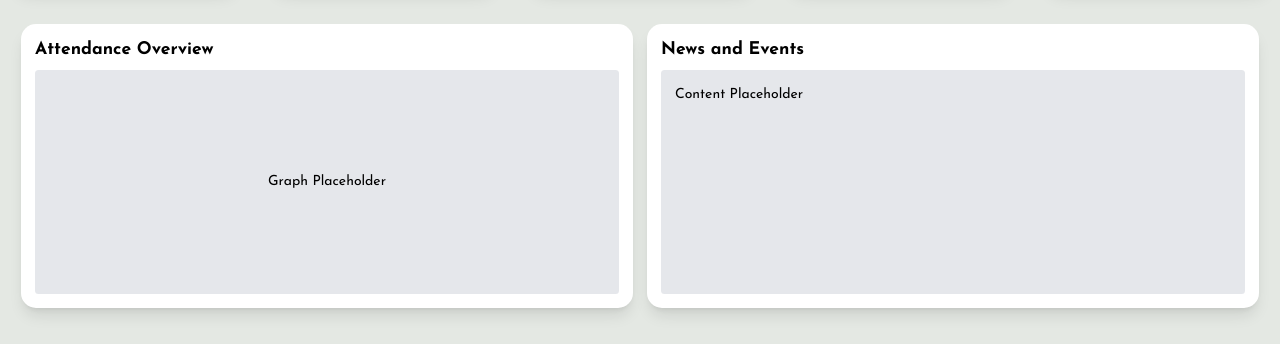
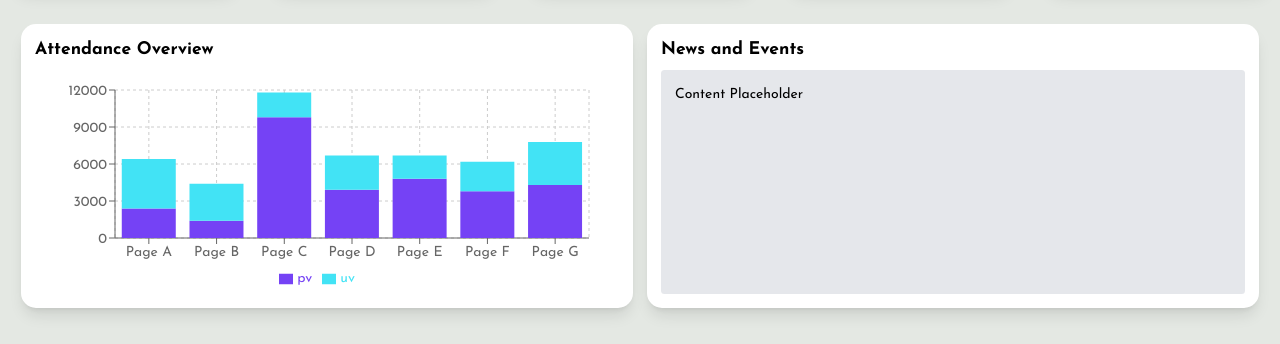
Before and after one commit to CodebyMaganga/HR_SYSTEM_FRONTEND, a React (Vite) app: page /home in a window 1280 px wide. Shown: the part 378-722 px from the top of the page. Built offline with nearby package versions, Linux system fonts and the light colour scheme; no server answers.

Commit message:
added rechart

```diff
--- a/package.json
+++ b/package.json
@@ -18,6 +18,7 @@
     "react-hot-toast": "^2.4.1",
     "react-icons": "^5.0.1",
     "react-router-dom": "^6.22.1",
+    "recharts": "^2.12.1",
     "yup": "^1.3.3"
   },
   "devDependencies": {
--- a/src/components/MidCards.jsx
+++ b/src/components/MidCards.jsx
@@ -1,12 +1,79 @@
+import React from 'react';
+import { BarChart, Bar, XAxis, YAxis, CartesianGrid, Tooltip, Legend, ResponsiveContainer } from 'recharts';
+
 function MidCards() {
+  const data = [
+    {
+      name: 'Page A',
+      uv: 4000,
+      pv: 2400,
+      amt: 2400,
+    },
+    {
+      name: 'Page B',
+      uv: 3000,
+      pv: 1398,
+      amt: 2210,
+    },
+    {
+      name: 'Page C',
+      uv: 2000,
+      pv: 9800,
+      amt: 2290,
+    },
+    {
+      name: 'Page D',
+      uv: 2780,
+      pv: 3908,
+      amt: 2000,
+    },
+    {
+      name: 'Page E',
+      uv: 1890,
+      pv: 4800,
+      amt: 2181,
+    },
+    {
+      name: 'Page F',
+      uv: 2390,
+      pv: 3800,
+      amt: 2500,
+    },
+    {
+      name: 'Page G',
+      uv: 3490,
+      pv: 4300,
+      amt: 2100,
+    },
+  ];
+
   return (
     <div className="flex p-4 w-full">
       {/* Attendance Overview Card */}
       <div className="w-1/2 rounded-[15px] overflow-hidden shadow-lg bg-white p-4 m-2">
         <h2 className="font-bold text-xl mb-2">Attendance Overview</h2>
-        {/* Placeholder for graph */}
-        <div className="h-64 bg-gray-200 rounded flex items-center justify-center">
-          <span>Graph Placeholder</span>
+
+        {/* Recharts Graph */}
+        <div className="h-64">
+          <ResponsiveContainer width="100%" height="100%">
+            <BarChart
+              data={data}
+              margin={{
+                top: 20,
+                right: 30,
+                left: 20,
+                bottom: 5,
+              }}
+            >
+              <CartesianGrid strokeDasharray="3 3" />
+              <XAxis dataKey="name" />
+              <YAxis />
+              <Tooltip />
+              <Legend />
+              <Bar dataKey="pv" stackId="a" fill="#7542f5" />
+              <Bar dataKey="uv" stackId="a" fill="#42e3f5" />
+            </BarChart>
+          </ResponsiveContainer>
         </div>
       </div>
 
```
Also changed, not shown: 1 other file (tests, documents, lock files or other folders).
